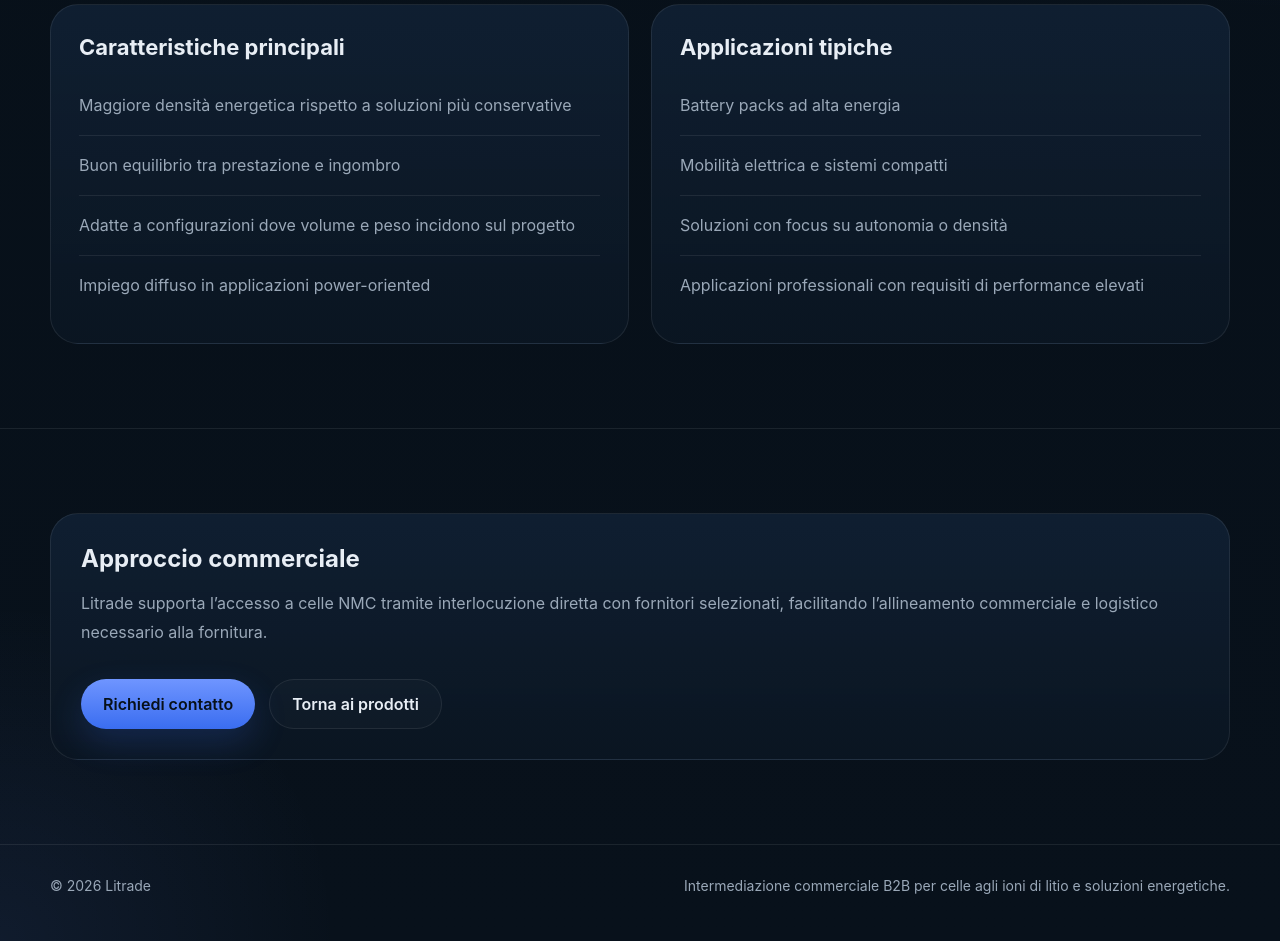
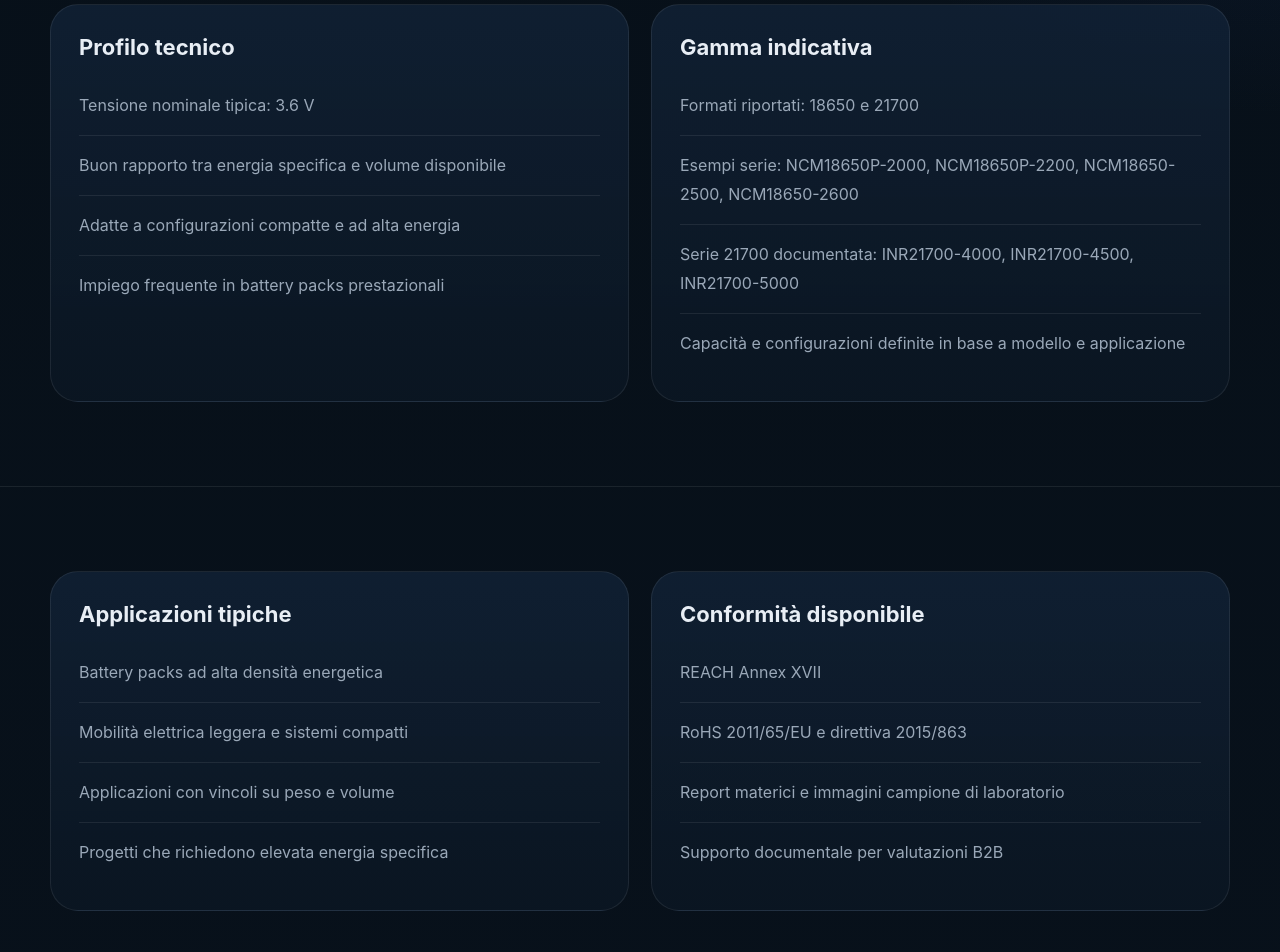
Before and after one commit to LitradeEU/Litrade-site, a Next.js app: page /prodotti/nmc in a window 1280 px wide. Shown: the part 440-1392 px from the top of the page. Built offline with nearby package versions, Linux system fonts and the light colour scheme.

Commit message:
Update nmc.js

```diff
--- a/pages/prodotti/nmc.js
+++ b/pages/prodotti/nmc.js
@@ -7,10 +7,10 @@ export default function NmcPage() {
       <section className="page-hero">
         <div className="container">
           <div className="eyebrow">Prodotti · NMC</div>
-          <h1>Celle NMC per applicazioni ad alta densità energetica.</h1>
+          <h1>Celle NMC per applicazioni ad alta densità energetica e ingombro ottimizzato.</h1>
           <p>
-            Le celle Nickel Manganese Cobalt sono generalmente utilizzate in progetti in cui peso,
-            compattezza ed energia specifica assumono particolare importanza, mantenendo un profilo prestazionale elevato.
+            Le celle NMC sono adottate in configurazioni dove densità energetica, compattezza e profilo prestazionale
+            hanno un peso importante nella progettazione del sistema finale.
           </p>
         </div>
       </section>
@@ -18,22 +18,46 @@ export default function NmcPage() {
       <section className="section">
         <div className="container grid-2">
           <div className="card">
-            <h3>Caratteristiche principali</h3>
+            <h3>Profilo tecnico</h3>
             <ul className="list">
-              <li>Maggiore densità energetica rispetto a soluzioni più conservative</li>
-              <li>Buon equilibrio tra prestazione e ingombro</li>
-              <li>Adatte a configurazioni dove volume e peso incidono sul progetto</li>
-              <li>Impiego diffuso in applicazioni power-oriented</li>
+              <li>Tensione nominale tipica: 3.6 V</li>
+              <li>Buon rapporto tra energia specifica e volume disponibile</li>
+              <li>Adatte a configurazioni compatte e ad alta energia</li>
+              <li>Impiego frequente in battery packs prestazionali</li>
             </ul>
           </div>
 
           <div className="card">
+            <h3>Gamma indicativa</h3>
+            <ul className="list">
+              <li>Formati riportati: 18650 e 21700</li>
+              <li>Esempi serie: NCM18650P-2000, NCM18650P-2200, NCM18650-2500, NCM18650-2600</li>
+              <li>Serie 21700 documentata: INR21700-4000, INR21700-4500, INR21700-5000</li>
+              <li>Capacità e configurazioni definite in base a modello e applicazione</li>
+            </ul>
+          </div>
+        </div>
+      </section>
+
+      <section className="section">
+        <div className="container grid-2">
+          <div className="card">
             <h3>Applicazioni tipiche</h3>
             <ul className="list">
-              <li>Battery packs ad alta energia</li>
-              <li>Mobilità elettrica e sistemi compatti</li>
-              <li>Soluzioni con focus su autonomia o densità</li>
-              <li>Applicazioni professionali con requisiti di performance elevati</li>
+              <li>Battery packs ad alta densità energetica</li>
+              <li>Mobilità elettrica leggera e sistemi compatti</li>
+              <li>Applicazioni con vincoli su peso e volume</li>
+              <li>Progetti che richiedono elevata energia specifica</li>
+            </ul>
+          </div>
+
+          <div className="card">
+            <h3>Conformità disponibile</h3>
+            <ul className="list">
+              <li>REACH Annex XVII</li>
+              <li>RoHS 2011/65/EU e direttiva 2015/863</li>
+              <li>Report materici e immagini campione di laboratorio</li>
+              <li>Supporto documentale per valutazioni B2B</li>
             </ul>
           </div>
         </div>
@@ -41,10 +65,10 @@ export default function NmcPage() {
 
       <section className="section">
         <div className="container band">
-          <h3>Approccio commerciale</h3>
+          <h3>Supporto commerciale</h3>
           <p>
             Litrade supporta l’accesso a celle NMC tramite interlocuzione diretta con fornitori selezionati,
-            facilitando l’allineamento commerciale e logistico necessario alla fornitura.
+            favorendo l’allineamento tecnico-commerciale e logistico necessario alla fornitura.
           </p>
           <div className="actions">
             <Link href="/contatti" className="btn-primary">Richiedi contatto</Link>
```
